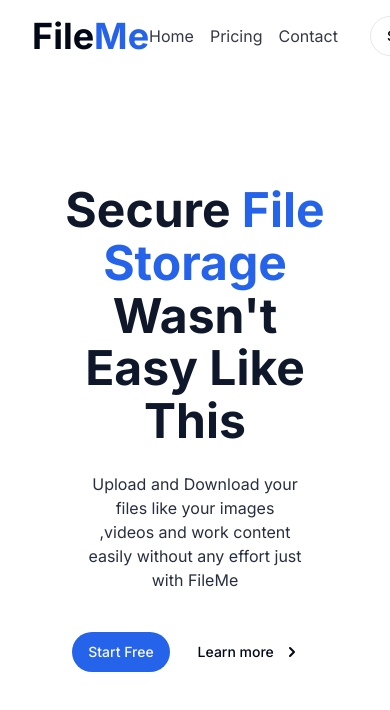
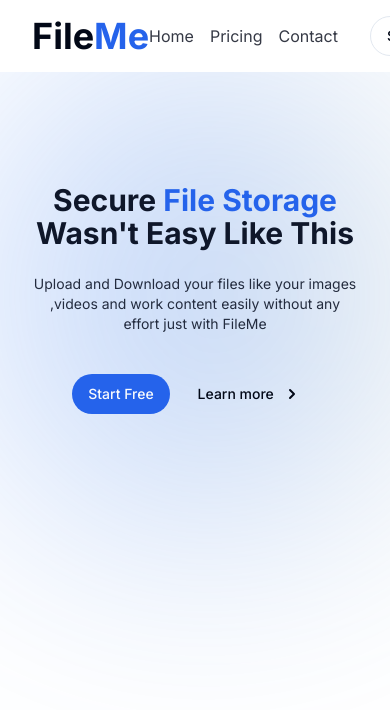
Before and after one commit to MESSELMIyahya/Fileme, a Next.js app: page / in a window 390 px wide. Shown: the top 710 px of the page. Built offline with nearby package versions, Linux system fonts and the light colour scheme.

Commit message:
Add blue blured Cirecl in the background

```diff
--- a/src/app/(landing)/_components/HeroSection.tsx
+++ b/src/app/(landing)/_components/HeroSection.tsx
@@ -7,22 +7,28 @@
 function HeroSection (){
 
 
-    return (<section className="w-full flex justify-center pb-16 pt-16 lg:pt-28">
+    return (<section className="relative w-full flex justify-center pb-14 pt-16 lg:pt-28">
 
-        <div className=" flex flex-col items-center text-center">
+            <div style={{
+                backgroundImage:"linear-gradient(89.67deg, rgba(89, 150, 255, 0.2) 2.77%, rgba(12, 91, 228, 0.3) 55.21%, rgba(255, 246, 162, 0.3) 105.51%)"
+            }} className="size-[30em] lg:size-[40em] -z-[1] absolute top-1/2 left-1/2 rounded-full -translate-x-1/2 -translate-y-1/2 blur-[130px]">
 
-            <h2 className="w-4/5  lg:text-6xl text-5xl leading-[1.10] font-bold text-secondary-foreground mb-6">
+            </div>
+
+        <div className="relative z-10 flex flex-col items-center text-center">
+
+            <h2 className="lg:w-4/5 w-full lg:text-6xl text-3xl leading-[1.10] font-bold text-secondary-foreground mb-6">
             Secure <span className="text-primary">File Storage </span>
             Wasn't Easy Like This
             </h2>
 
-            <p className="w-2/3 text-base lg:text-lg text-accent-foreground/90 mb-10">
+            <p className="lg:w-2/3 w-full text-sm lg:text-lg text-accent-foreground/90 mb-10">
                 Upload and Download your files like your images ,videos and work content easily without any effort just with FileMe
             </p>
 
             <div className="w-full flex justify-center gap-3">
                 <Button  className="rounded-full ">Start Free</Button>
-                <Button  variant="ghost" className="group rounded-full flex items-center gap-2">Learn more <HiChevronRight className="w-5 h-5 transition-all group-hover:text-primary group-hover:translate-x-1 "/> </Button>
+                <Button  variant="ghost" className="group rounded-full flex items-center gap-2 hover:bg-background/20">Learn more <HiChevronRight className="w-5 h-5 transition-all group-hover:text-primary group-hover:translate-x-1 "/> </Button>
             </div>
 
         </div>
```
